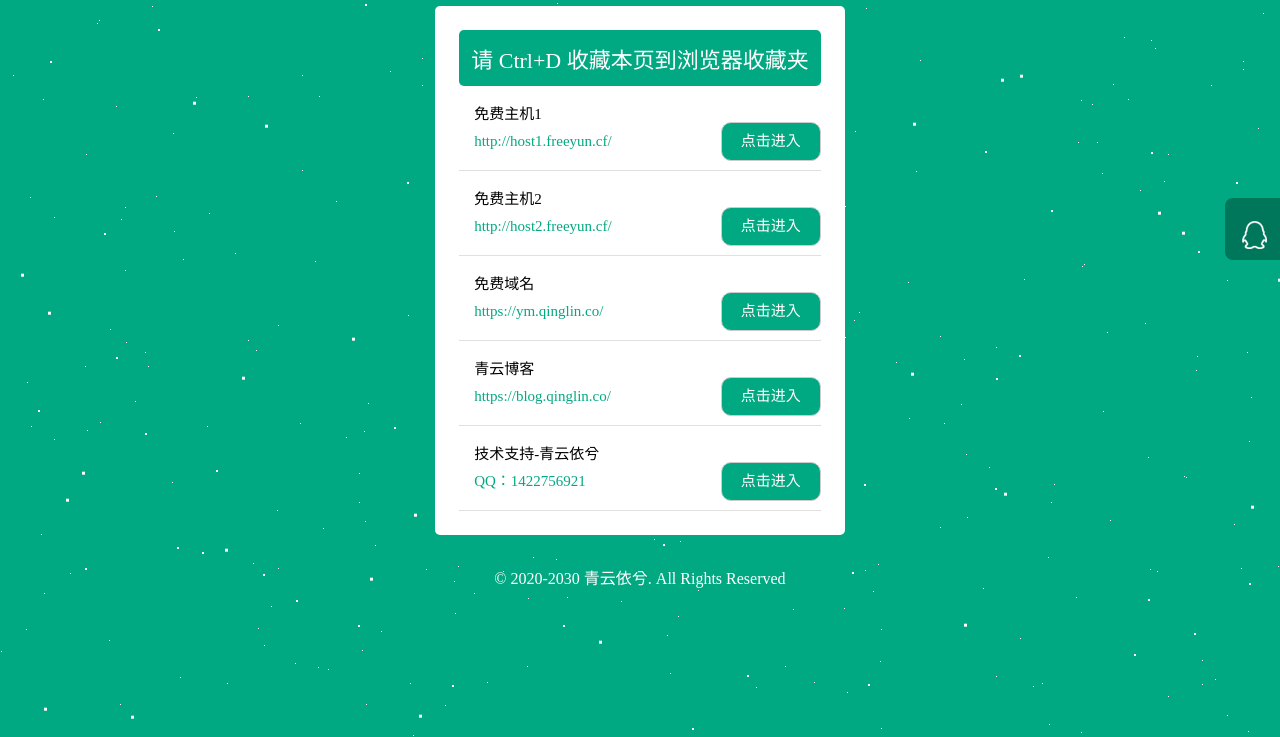
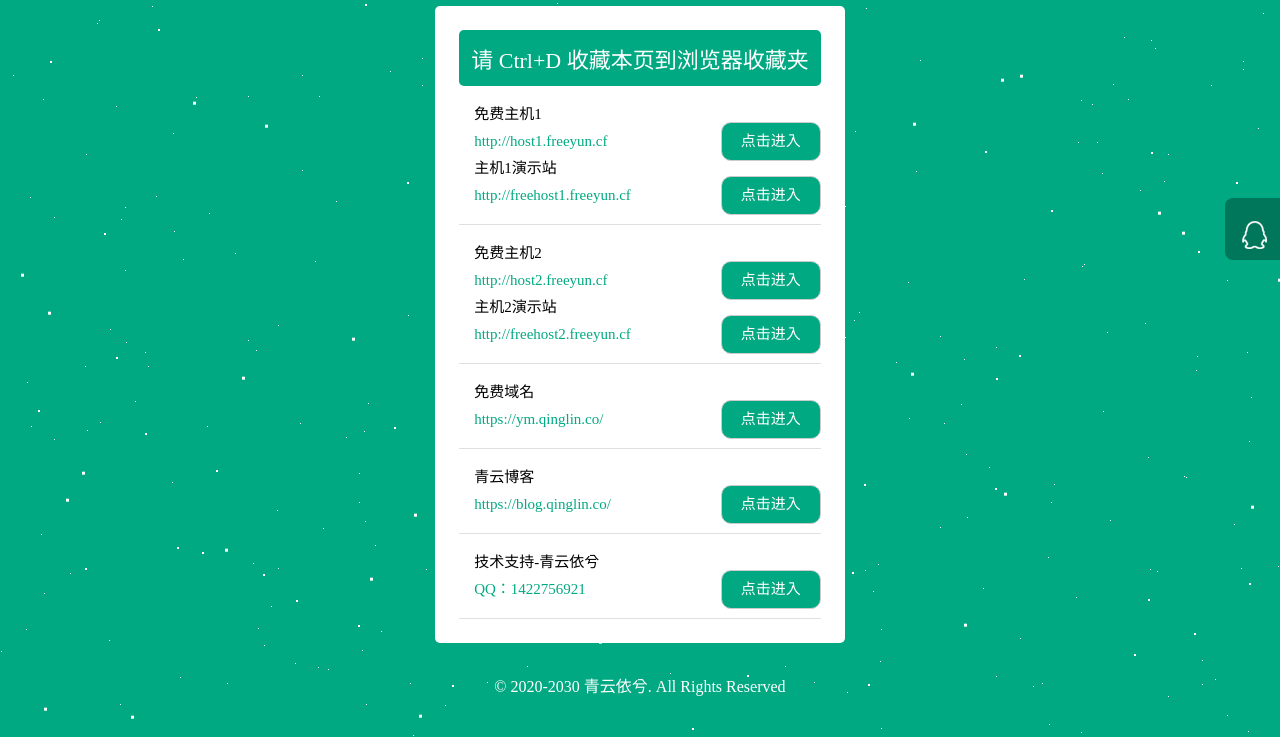
Before and after one commit to 1422756921/freehost, a plain HTML site: page index.html in a window 1280 px wide. Shown: the part 122-859 px from the top of the page. Before the commit the page ends 800 px from the top, so only its background shows below. Drawn offline with Linux system fonts and the light colour scheme.

Commit message:
Update index.html

```diff
--- a/index.html
+++ b/index.html
@@ -161,18 +161,27 @@
                             <li>
                                 免费主机1
                                 <div class="link">
-                                    <div style="color:#02a982">http://host1.freeyun.cf/</div>
+                                    <div style="color:#02a982">http://host1.freeyun.cf</div>
                                     <div class="go"><a href="http://host1.freeyun.cf/" target="_blank">点击进入</a></div>
                                 </div>
-
+ 主机1演示站
+                                <div class="link">
+                                    <div style="color:#02a982">http://freehost1.freeyun.cf</div>
+                                    <div class="go"><a href="http://freehost1.freeyun.cf" target="_blank">点击进入</a></div>
+                                </div>
                             </li>
                             <li>
                                 免费主机2
                                 <div class="link">
-                                    <div style="color:#02a982">http://host2.freeyun.cf/</div>
+                                    <div style="color:#02a982">http://host2.freeyun.cf</div>
                                     <div class="go"><a href="http://host2.freeyun.cf/" target="_blank">点击进入</a></div>
                                 </div>
 
+                                主机2演示站
+                                <div class="link">
+                                    <div style="color:#02a982">http://freehost2.freeyun.cf</div>
+                                    <div class="go"><a href="http://freehost2.freeyun.cf/" target="_blank">点击进入</a></div>
+                                </div>
                             </li>
                             <li>
                                 免费域名
```
